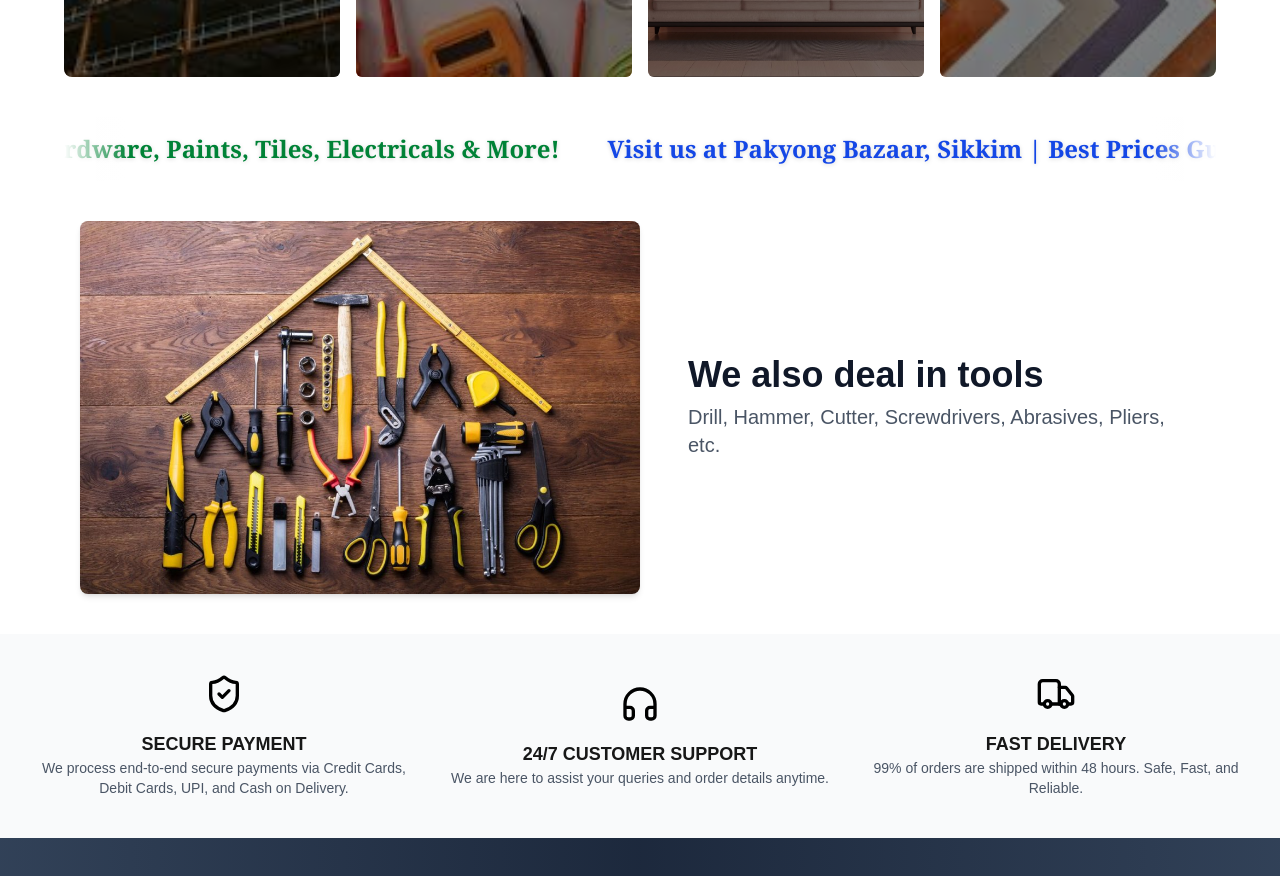
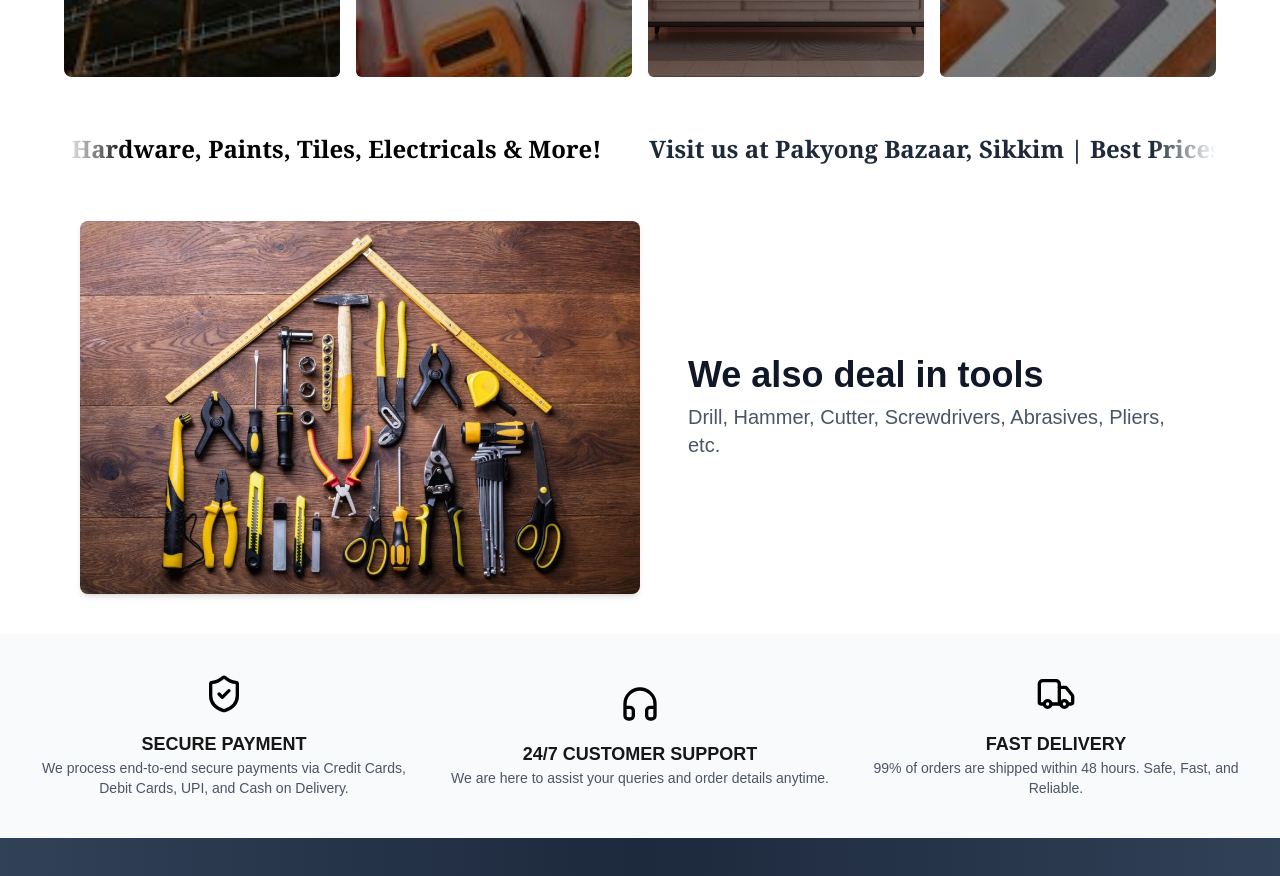
Before and after one commit to A5shi5h/yuvrajenterprise, a Next.js app: page / in a window 1280 px wide. Shown: the part 1240-2116 px from the top of the page. Built offline with nearby package versions, Linux system fonts and the light colour scheme.

Commit message:
change in the marquee

```diff
--- a/components/Marquee.tsx
+++ b/components/Marquee.tsx
@@ -16,12 +16,12 @@ const Marquee = () => {
         transition={{ duration: 18, repeat: Infinity, ease: "linear" }}
       >
         <span className="text-green-700 drop-shadow-sm">
-          Yuvraj Enterprise – Quality Hardware, Paints, Tiles, Electricals & More!
+          Yuvraj Enterprise –</span><span className="text-black">Quality Hardware, Paints, Tiles, Electricals & More!
         </span>
-        <span className="text-blue-700 drop-shadow-sm">
+        <span>
           Visit us at Pakyong Bazaar, Sikkim | Best Prices Guaranteed
         </span>
-        <span className="text-yellow-600 drop-shadow-sm">
+        <span>
           One-stop solution for all your construction needs!
         </span>
       </motion.div>
```
